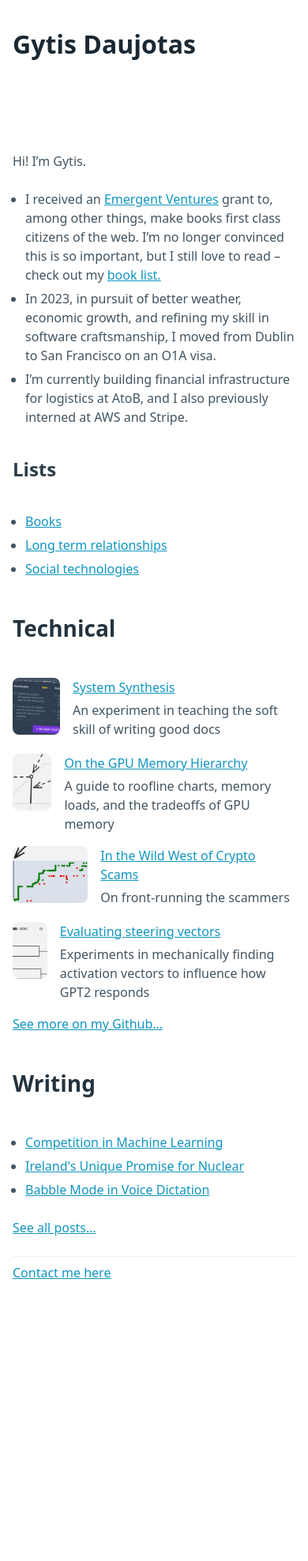
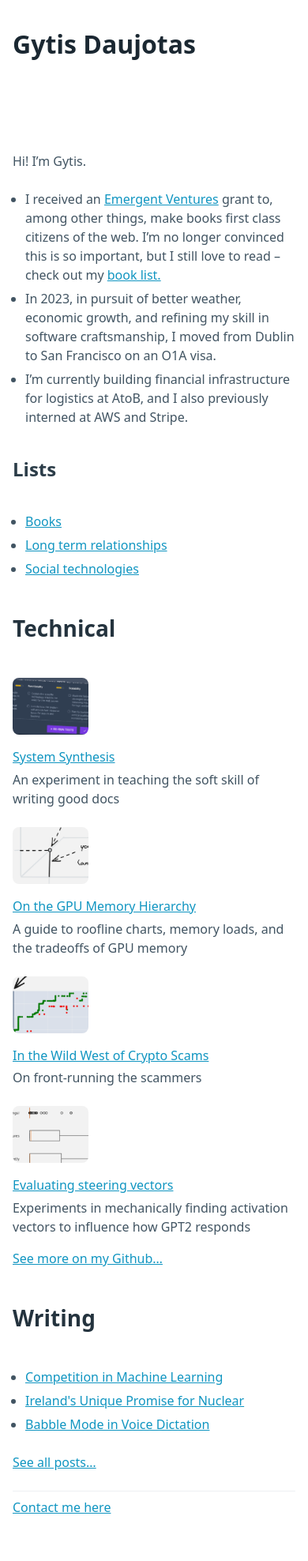
Before and after one commit to gytdau/website, a Jekyll site: the page built from index.md, in a window 390 px wide. Shown: the whole page at 79% size. Built offline with Jekyll 4.4.1, drawn with Linux system fonts in a browser that asks for light colours; some web fonts are replaced; before the commit the page ends 1679 px from its top, so only the background shows below that.

Commit message:
Fix mobile

```diff
--- a/assets/css/main.css
+++ b/assets/css/main.css
@@ -92,6 +92,16 @@ a {
   cursor: pointer;
  }
 
+ @media (max-width: 768px) {
+  .flex-item {
+    flex-direction: column;
+    gap: 0.5em;
+  }
+  .flex-row {
+    gap: 1.5em;
+  }
+ }
+
  .no-decoration {
   color: hsl(205, 20%, 32%);
   text-decoration: none;
```
